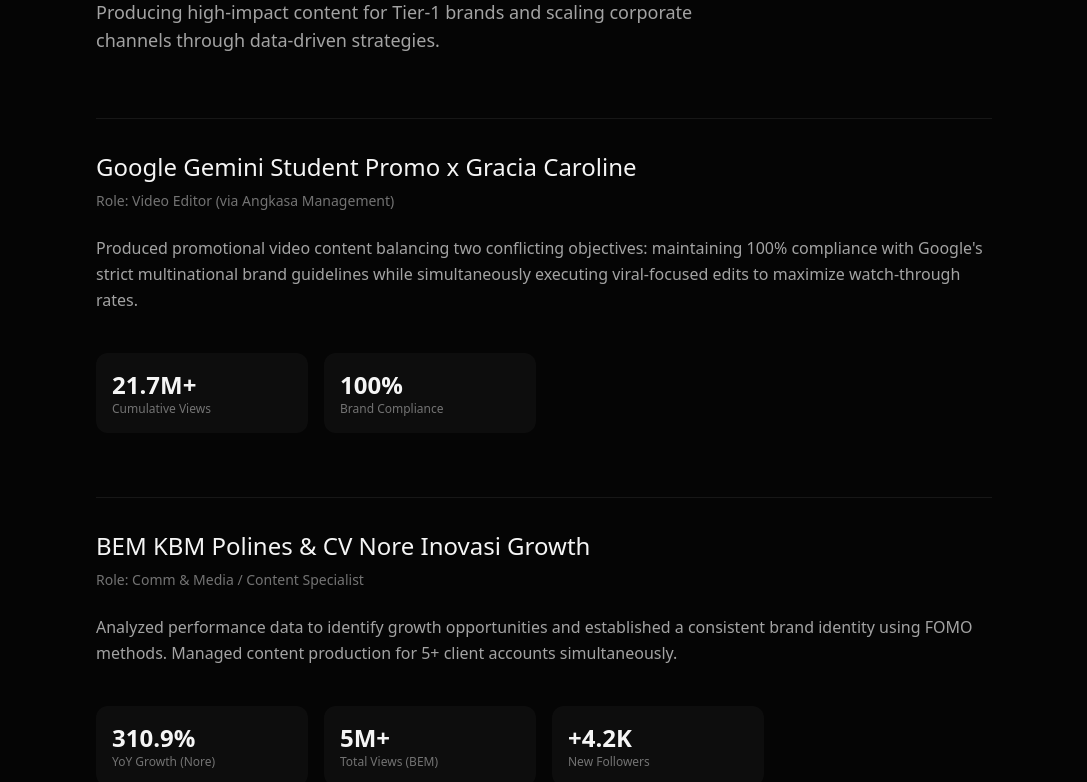
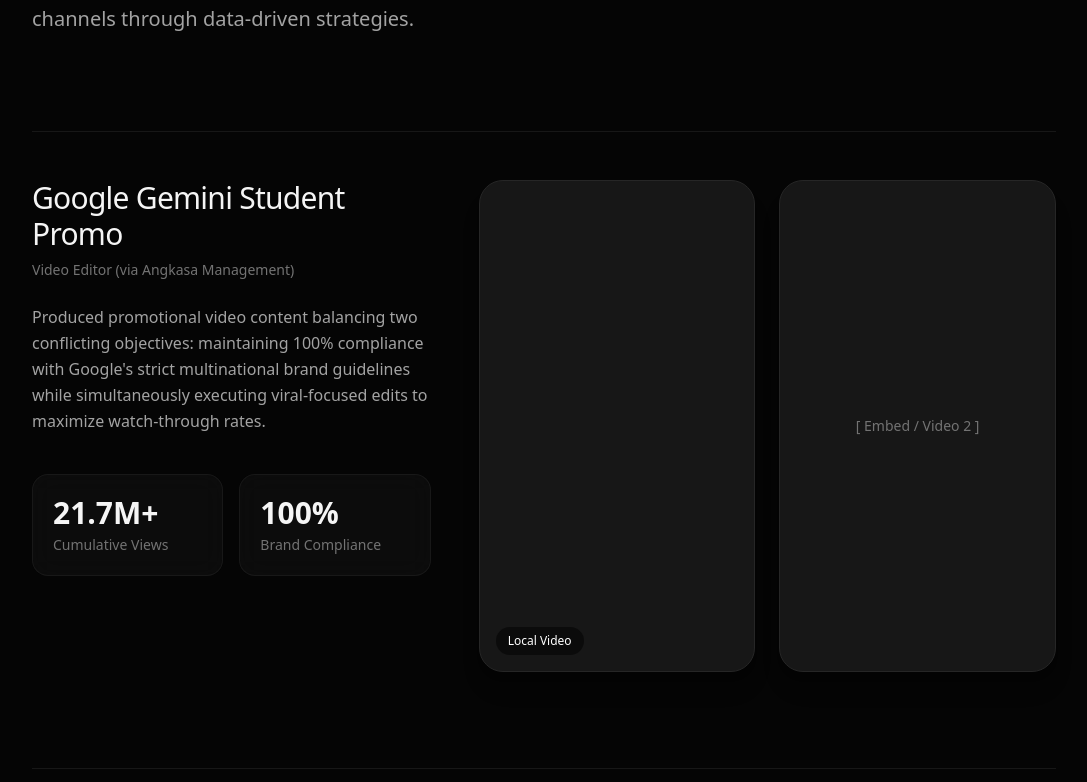
Before and after one commit to Adityasat23/portfolio, a Next.js app: page /campaigns in a window 1280 px wide. Shown: the part 278-1060 px from the top of the page, without its empty margins (96-1183 px from the left). Built offline with nearby package versions, Linux system fonts and the light colour scheme.

Commit message:
tesupdate

```diff
--- a/app/campaigns/page.tsx
+++ b/app/campaigns/page.tsx
@@ -1,69 +1,97 @@
 "use client";
 
 import Link from "next/link";
-import { ArrowLeft } from "lucide-react";
+import { ArrowLeft, Play } from "lucide-react";
 import { motion } from "framer-motion";
 
 export default function CampaignsPage() {
   return (
-    <div className="min-h-screen overflow-x-hidden bg-white dark:bg-[#050505] text-neutral-600 dark:text-neutral-400 font-sans pt-32 px-6">
-      <div className="max-w-4xl mx-auto space-y-16 pb-24">
+    <div className="min-h-screen overflow-x-hidden bg-neutral-50 dark:bg-[#050505] text-neutral-600 dark:text-neutral-400 font-sans pt-32 px-6">
+      <div className="max-w-5xl mx-auto space-y-24 pb-32">
 
+        {/* Header */}
+        <div className="space-y-6">
           <Link href="/" className="inline-flex items-center gap-2 text-sm font-medium hover:text-neutral-900 dark:hover:text-neutral-100 transition-colors">
             <ArrowLeft className="w-4 h-4" /> Back to Home
           </Link>
-
           <div className="space-y-4">
-          <h1 className="text-4xl md:text-5xl font-semibold text-neutral-900 dark:text-neutral-100 tracking-tight">
+            <h1 className="text-4xl md:text-6xl font-medium text-neutral-900 dark:text-neutral-100 tracking-tight">
               Performance Campaigns
             </h1>
-          <p className="text-lg max-w-2xl">
+            <p className="text-lg md:text-xl max-w-2xl leading-relaxed">
               Producing high-impact content for Tier-1 brands and scaling corporate channels through data-driven strategies.
             </p>
           </div>
+        </div>
 
-        {/* Case Study 1 */}
-        <div className="space-y-6 pt-8 border-t border-neutral-200 dark:border-neutral-900">
+        {/* Case Study 1: Gemini */}
+        <div className="grid grid-cols-1 lg:grid-cols-12 gap-12 items-start pt-12 border-t border-neutral-200 dark:border-neutral-900">
+          <div className="lg:col-span-5 space-y-6 sticky top-32">
             <div className="space-y-2">
-            <h2 className="text-2xl font-medium text-neutral-900 dark:text-neutral-100">Google Gemini Student Promo x Gracia Caroline</h2>
-            <p className="text-sm font-medium text-neutral-500">Role: Video Editor (via Angkasa Management)</p>
+              <h2 className="text-2xl md:text-3xl font-medium text-neutral-900 dark:text-neutral-100 tracking-tight">Google Gemini Student Promo</h2>
+              <p className="text-sm font-medium text-neutral-500">Video Editor (via Angkasa Management)</p>
             </div>
-          <p className="leading-relaxed">
+            <p className="leading-relaxed text-neutral-600 dark:text-neutral-400">
               Produced promotional video content balancing two conflicting objectives: maintaining 100% compliance with Google's strict multinational brand guidelines while simultaneously executing viral-focused edits to maximize watch-through rates.
             </p>
-          <div className="grid grid-cols-2 md:grid-cols-4 gap-4 pt-4">
-            <div className="p-4 bg-neutral-50 dark:bg-neutral-900/50 rounded-xl">
-              <div className="text-2xl font-semibold text-neutral-900 dark:text-neutral-100">21.7M+</div>
-              <div className="text-xs text-neutral-500">Cumulative Views</div>
+            <div className="grid grid-cols-2 gap-4 pt-4">
+              <div className="p-5 bg-white/60 dark:bg-neutral-900/40 backdrop-blur-md border border-neutral-200/50 dark:border-neutral-800/50 rounded-2xl">
+                <div className="text-3xl font-semibold text-neutral-900 dark:text-neutral-100">21.7M+</div>
+                <div className="text-sm text-neutral-500 mt-1">Cumulative Views</div>
               </div>
-            <div className="p-4 bg-neutral-50 dark:bg-neutral-900/50 rounded-xl">
-              <div className="text-2xl font-semibold text-neutral-900 dark:text-neutral-100">100%</div>
-              <div className="text-xs text-neutral-500">Brand Compliance</div>
+              <div className="p-5 bg-white/60 dark:bg-neutral-900/40 backdrop-blur-md border border-neutral-200/50 dark:border-neutral-800/50 rounded-2xl">
+                <div className="text-3xl font-semibold text-neutral-900 dark:text-neutral-100">100%</div>
+                <div className="text-sm text-neutral-500 mt-1">Brand Compliance</div>
               </div>
             </div>
           </div>
 
-        {/* Case Study 2 */}
-        <div className="space-y-6 pt-8 border-t border-neutral-200 dark:border-neutral-900">
+          <div className="lg:col-span-7 grid grid-cols-1 sm:grid-cols-2 gap-6">
+            {/* Local Video Player Example (Vertical/TikTok style) */}
+            <div className="relative aspect-[9/16] bg-neutral-200 dark:bg-neutral-900 rounded-3xl overflow-hidden border border-neutral-200 dark:border-neutral-800 shadow-xl group">
+              {/* Replace src with your actual local file e.g., src="/gemini-tiktok-1.mp4" */}
+              <video src="" autoPlay loop muted playsInline className="w-full h-full object-cover" />
+              <div className="absolute inset-0 flex items-center justify-center bg-black/20 opacity-0 group-hover:opacity-100 transition-opacity">
+                <Play className="w-12 h-12 text-white/80" fill="currentColor" />
+              </div>
+              <span className="absolute bottom-4 left-4 text-xs font-medium bg-black/50 text-white px-3 py-1.5 rounded-full backdrop-blur-md">Local Video</span>
+            </div>
+
+            {/* YouTube/External Embed Example */}
+            <div className="relative aspect-[9/16] bg-neutral-200 dark:bg-neutral-900 rounded-3xl overflow-hidden border border-neutral-200 dark:border-neutral-800 shadow-xl flex items-center justify-center">
+               {/* Paste YouTube Short iframe here, or keep as a second local video */}
+               <span className="text-sm text-neutral-500">[ Embed / Video 2 ]</span>
+            </div>
+          </div>
+        </div>
+
+        {/* Case Study 2: Nore / BEM */}
+        <div className="grid grid-cols-1 lg:grid-cols-12 gap-12 items-start pt-12 border-t border-neutral-200 dark:border-neutral-900">
+          <div className="lg:col-span-5 space-y-6 sticky top-32 order-2 lg:order-1">
             <div className="space-y-2">
-            <h2 className="text-2xl font-medium text-neutral-900 dark:text-neutral-100">BEM KBM Polines & CV Nore Inovasi Growth</h2>
-            <p className="text-sm font-medium text-neutral-500">Role: Comm & Media / Content Specialist</p>
+              <h2 className="text-2xl md:text-3xl font-medium text-neutral-900 dark:text-neutral-100 tracking-tight">Social Media Scaling</h2>
+              <p className="text-sm font-medium text-neutral-500">Comm & Media / Content Specialist</p>
             </div>
-          <p className="leading-relaxed">
-            Analyzed performance data to identify growth opportunities and established a consistent brand identity using FOMO methods. Managed content production for 5+ client accounts simultaneously.
+            <p className="leading-relaxed text-neutral-600 dark:text-neutral-400">
+              Analyzed performance data to identify growth opportunities and established a consistent brand identity. Managed content production for 5+ client accounts simultaneously.
             </p>
-          <div className="grid grid-cols-2 md:grid-cols-4 gap-4 pt-4">
-            <div className="p-4 bg-neutral-50 dark:bg-neutral-900/50 rounded-xl">
-              <div className="text-2xl font-semibold text-neutral-900 dark:text-neutral-100">310.9%</div>
-              <div className="text-xs text-neutral-500">YoY Growth (Nore)</div>
+            <div className="grid grid-cols-2 gap-4 pt-4">
+              <div className="p-5 bg-white/60 dark:bg-neutral-900/40 backdrop-blur-md border border-neutral-200/50 dark:border-neutral-800/50 rounded-2xl">
+                <div className="text-3xl font-semibold text-neutral-900 dark:text-neutral-100">310%</div>
+                <div className="text-sm text-neutral-500 mt-1">YoY Growth (Nore)</div>
               </div>
-            <div className="p-4 bg-neutral-50 dark:bg-neutral-900/50 rounded-xl">
-              <div className="text-2xl font-semibold text-neutral-900 dark:text-neutral-100">5M+</div>
-              <div className="text-xs text-neutral-500">Total Views (BEM)</div>
+              <div className="p-5 bg-white/60 dark:bg-neutral-900/40 backdrop-blur-md border border-neutral-200/50 dark:border-neutral-800/50 rounded-2xl">
+                <div className="text-3xl font-semibold text-neutral-900 dark:text-neutral-100">5M+</div>
+                <div className="text-sm text-neutral-500 mt-1">Total Views (BEM)</div>
               </div>
-            <div className="p-4 bg-neutral-50 dark:bg-neutral-900/50 rounded-xl">
-              <div className="text-2xl font-semibold text-neutral-900 dark:text-neutral-100">+4.2K</div>
-              <div className="text-xs text-neutral-500">New Followers</div>
+            </div>
+          </div>
+
+          <div className="lg:col-span-7 order-1 lg:order-2">
+            {/* Standard 16:9 Landscape Video/Image Placeholder */}
+            <div className="relative w-full aspect-video bg-neutral-200 dark:bg-neutral-900 rounded-3xl overflow-hidden border border-neutral-200 dark:border-neutral-800 shadow-xl flex items-center justify-center">
+              {/* Add <Image fill src="/your-image.jpg" className="object-cover" /> here */}
+              <span className="text-sm text-neutral-500">[ 16:9 Image or Video Showcase ]</span>
             </div>
           </div>
         </div>
--- a/app/systems/page.tsx
+++ b/app/systems/page.tsx
@@ -2,37 +2,51 @@
 
 import Link from "next/link";
 import { ArrowLeft } from "lucide-react";
+import Image from "next/image"; // Ensure you use next/image for optimized images
 
 export default function SystemsPage() {
   return (
-    <div className="min-h-screen overflow-x-hidden bg-white dark:bg-[#050505] text-neutral-600 dark:text-neutral-400 font-sans pt-32 px-6">
-      <div className="max-w-4xl mx-auto space-y-16 pb-24">
+    <div className="min-h-screen overflow-x-hidden bg-neutral-50 dark:bg-[#050505] text-neutral-600 dark:text-neutral-400 font-sans pt-32 px-6">
+      <div className="max-w-5xl mx-auto space-y-24 pb-32">
 
+        {/* Header */}
+        <div className="space-y-6">
           <Link href="/" className="inline-flex items-center gap-2 text-sm font-medium hover:text-neutral-900 dark:hover:text-neutral-100 transition-colors">
             <ArrowLeft className="w-4 h-4" /> Back to Home
           </Link>
-
           <div className="space-y-4">
-          <h1 className="text-4xl md:text-5xl font-semibold text-neutral-900 dark:text-neutral-100 tracking-tight">
+            <h1 className="text-4xl md:text-6xl font-medium text-neutral-900 dark:text-neutral-100 tracking-tight">
               IT, Dev & Systems
             </h1>
-          <p className="text-lg max-w-2xl">
+            <p className="text-lg md:text-xl max-w-2xl leading-relaxed">
               Bridging technical execution with operational needs through custom tools and UI/UX engineering.
             </p>
           </div>
+        </div>
 
-        {/* System 1 */}
-        <div className="space-y-6 pt-8 border-t border-neutral-200 dark:border-neutral-900">
+        {/* System 1: Dashboard */}
+        <div className="space-y-12 pt-12 border-t border-neutral-200 dark:border-neutral-900">
+          <div className="grid grid-cols-1 lg:grid-cols-2 gap-12 items-center">
+            <div className="space-y-6">
               <div className="space-y-2">
-            <h2 className="text-2xl font-medium text-neutral-900 dark:text-neutral-100">TimePhoria Web-Based Editing Dashboard</h2>
+                <h2 className="text-2xl md:text-3xl font-medium text-neutral-900 dark:text-neutral-100 tracking-tight">TimePhoria Web Dashboard</h2>
                 <p className="text-sm font-medium text-neutral-500">Workflow Automation & UI/UX</p>
               </div>
-          <p className="leading-relaxed">
+              <p className="leading-relaxed text-neutral-600 dark:text-neutral-400">
                 Architected and developed an internal web-based editing dashboard for asset management and template customization. This tool was adopted by 10+ cross-functional team members, directly improving post-production velocity.
               </p>
-          <div className="p-6 bg-neutral-50 dark:bg-neutral-900/50 rounded-2xl border border-neutral-200 dark:border-neutral-800">
-            <div className="text-3xl font-semibold text-neutral-900 dark:text-neutral-100">20% Time Reduction</div>
-            <div className="text-sm text-neutral-500 mt-2">Reduced per-video post-production time from 60 minutes down to 50 minutes, enabling the team to scale output without adding headcount.</div>
+              <div className="p-6 bg-white/60 dark:bg-neutral-900/40 backdrop-blur-md border border-neutral-200/50 dark:border-neutral-800/50 rounded-2xl inline-block">
+                <div className="text-4xl font-semibold text-neutral-900 dark:text-neutral-100 tracking-tight">20% Faster</div>
+                <div className="text-sm text-neutral-500 mt-2 max-w-xs">Reduced per-video editing time from 60 to 50 minutes, scaling output without adding headcount.</div>
+              </div>
+            </div>
+
+            {/* Massive UI Mockup Container */}
+            <div className="relative w-full aspect-square md:aspect-video lg:aspect-square bg-neutral-200 dark:bg-neutral-900 rounded-3xl overflow-hidden border border-neutral-200 dark:border-neutral-800 shadow-2xl flex items-center justify-center">
+               {/* Replace with your UI Screenshot */}
+               {/* <Image src="/dashboard-ui.jpg" alt="UI Dashboard" fill className="object-cover" /> */}
+               <span className="text-sm text-neutral-500">[ High-Res UI Mockup Image ]</span>
+            </div>
           </div>
         </div>
 
--- a/app/vault/page.tsx
+++ b/app/vault/page.tsx
@@ -5,40 +5,66 @@
 
 export default function VaultPage() {
   return (
-    <div className="min-h-screen overflow-x-hidden bg-white dark:bg-[#050505] text-neutral-600 dark:text-neutral-400 font-sans pt-32 px-6">
-      <div className="max-w-6xl mx-auto space-y-16 pb-24">
+    <div className="min-h-screen overflow-x-hidden bg-neutral-50 dark:bg-[#050505] text-neutral-600 dark:text-neutral-400 font-sans pt-32 px-6">
+      <div className="max-w-7xl mx-auto space-y-16 pb-32">
 
+        {/* Header */}
+        <div className="space-y-6">
           <Link href="/" className="inline-flex items-center gap-2 text-sm font-medium hover:text-neutral-900 dark:hover:text-neutral-100 transition-colors">
             <ArrowLeft className="w-4 h-4" /> Back to Home
           </Link>
-
           <div className="space-y-4">
-          <h1 className="text-4xl md:text-5xl font-semibold text-neutral-900 dark:text-neutral-100 tracking-tight">
+            <h1 className="text-4xl md:text-6xl font-medium text-neutral-900 dark:text-neutral-100 tracking-tight">
               The Vault
             </h1>
-          <p className="text-lg max-w-2xl">
+            <p className="text-lg md:text-xl max-w-2xl leading-relaxed">
               An archive of 3D environments, graphic design, and organizational documentation.
             </p>
           </div>
-
-        <div className="grid grid-cols-1 sm:grid-cols-2 md:grid-cols-3 gap-6 pt-8 border-t border-neutral-200 dark:border-neutral-900">
-
-          {/* Unreal Engine Item */}
-          <div className="group aspect-square bg-neutral-100 dark:bg-neutral-900 rounded-2xl border border-neutral-200 dark:border-neutral-800 flex flex-col items-center justify-center p-6 text-center transition-colors hover:border-neutral-400">
-            <h3 className="font-semibold text-neutral-900 dark:text-neutral-100">Interactive 3D Game</h3>
-            <p className="text-xs mt-2">Unreal Engine • Gold Medalist Indonesia Intl. Invention Expo 2025</p>
         </div>
 
-          {/* ECC Polines Item */}
-          <div className="group aspect-square bg-neutral-100 dark:bg-neutral-900 rounded-2xl border border-neutral-200 dark:border-neutral-800 flex flex-col items-center justify-center p-6 text-center transition-colors hover:border-neutral-400">
-            <h3 className="font-semibold text-neutral-900 dark:text-neutral-100">ECC Polines</h3>
-            <p className="text-xs mt-2">Design & Event Documentation • Charity Concert 2024</p>
+        {/* Behance-Style Gallery Grid */}
+        <div className="grid grid-cols-1 md:grid-cols-2 lg:grid-cols-3 gap-6 pt-12 border-t border-neutral-200 dark:border-neutral-900">
+
+          {/* Gallery Item 1: UE5 3D Game (Landscape) */}
+          <div className="group relative col-span-1 md:col-span-2 aspect-video bg-neutral-200 dark:bg-neutral-900 rounded-3xl overflow-hidden border border-neutral-200 dark:border-neutral-800 flex items-center justify-center shadow-lg">
+             {/* <video src="/ue5-gameplay.mp4" autoPlay loop muted className="w-full h-full object-cover" /> */}
+             <span className="text-sm text-neutral-500">[ UE5 Video / Screenshot ]</span>
+
+             {/* Hover Information Overlay */}
+             <div className="absolute inset-x-0 bottom-0 p-6 bg-gradient-to-t from-black/80 to-transparent opacity-0 group-hover:opacity-100 transition-opacity duration-300">
+                <h3 className="text-xl font-medium text-white">Interactive 3D Game</h3>
+                <p className="text-sm text-neutral-300 mt-1">Unreal Engine • Gold Medalist 2025</p>
+             </div>
           </div>
 
-          {/* GMD Jateng Item */}
-          <div className="group aspect-square bg-neutral-100 dark:bg-neutral-900 rounded-2xl border border-neutral-200 dark:border-neutral-800 flex flex-col items-center justify-center p-6 text-center transition-colors hover:border-neutral-400">
-            <h3 className="font-semibold text-neutral-900 dark:text-neutral-100">Gerakan Mengajar Desa</h3>
-            <p className="text-xs mt-2">Content Calendar & Graphic Asset Management</p>
+          {/* Gallery Item 2: ECC Polines Poster (Portrait) */}
+          <div className="group relative col-span-1 aspect-[3/4] bg-neutral-200 dark:bg-neutral-900 rounded-3xl overflow-hidden border border-neutral-200 dark:border-neutral-800 flex items-center justify-center shadow-lg">
+             {/* <Image src="/ecc-poster.jpg" fill className="object-cover" /> */}
+             <span className="text-sm text-neutral-500">[ Poster Design ]</span>
+             <div className="absolute inset-x-0 bottom-0 p-6 bg-gradient-to-t from-black/80 to-transparent opacity-0 group-hover:opacity-100 transition-opacity duration-300">
+                <h3 className="text-xl font-medium text-white">ECC Polines</h3>
+                <p className="text-sm text-neutral-300 mt-1">Charity Concert Design</p>
+             </div>
+          </div>
+
+          {/* Gallery Item 3: GMD Jateng Content (Square) */}
+          <div className="group relative col-span-1 aspect-square bg-neutral-200 dark:bg-neutral-900 rounded-3xl overflow-hidden border border-neutral-200 dark:border-neutral-800 flex items-center justify-center shadow-lg">
+             {/* <Image src="/gmd-content.jpg" fill className="object-cover" /> */}
+             <span className="text-sm text-neutral-500">[ IG Feed Design ]</span>
+             <div className="absolute inset-x-0 bottom-0 p-6 bg-gradient-to-t from-black/80 to-transparent opacity-0 group-hover:opacity-100 transition-opacity duration-300">
+                <h3 className="text-xl font-medium text-white">GMD Jateng</h3>
+                <p className="text-sm text-neutral-300 mt-1">Content Management</p>
+             </div>
+          </div>
+
+           {/* Gallery Item 4: Extra Slot */}
+           <div className="group relative col-span-1 md:col-span-2 aspect-video bg-neutral-200 dark:bg-neutral-900 rounded-3xl overflow-hidden border border-neutral-200 dark:border-neutral-800 flex items-center justify-center shadow-lg">
+             <span className="text-sm text-neutral-500">[ Video Editing Reel / Misc Work ]</span>
+             <div className="absolute inset-x-0 bottom-0 p-6 bg-gradient-to-t from-black/80 to-transparent opacity-0 group-hover:opacity-100 transition-opacity duration-300">
+                <h3 className="text-xl font-medium text-white">Video Editing Archive</h3>
+                <p className="text-sm text-neutral-300 mt-1">Premiere Pro & After Effects</p>
+             </div>
           </div>
 
         </div>
```
Lines whose indentation alone changed are shown as unchanged.
